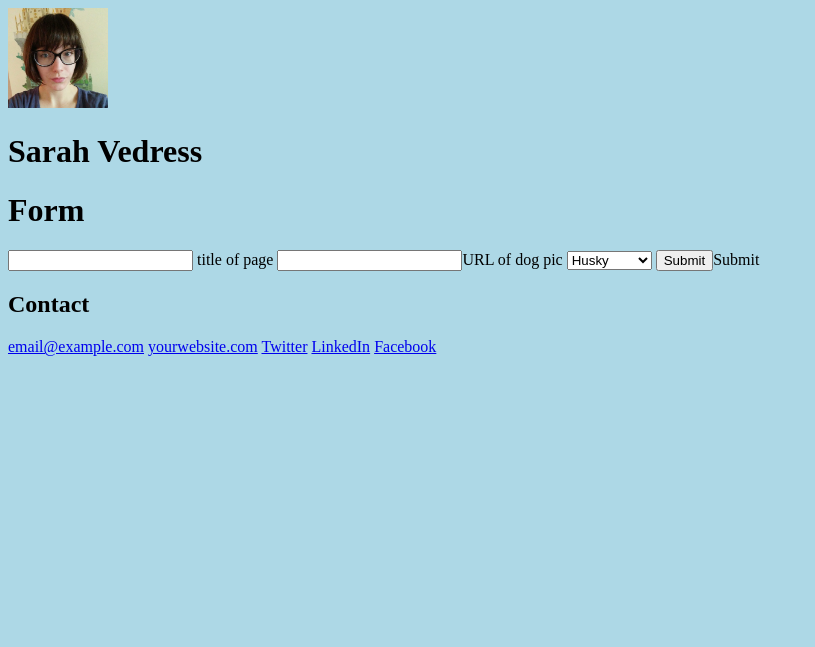
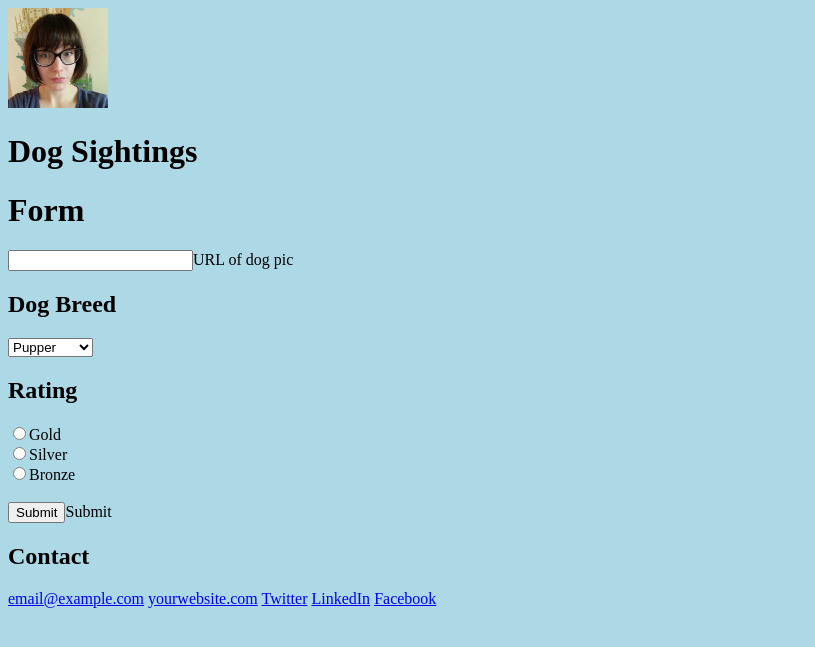
Before and after one commit to sarahveddy/350Project, a Python web app: template templates/form.html in a window 1280 px wide. Shown: the top 647 px of the page, without its empty margins (0-815 px from the left). Run offline with Jinja, Linux system fonts and the light colour scheme; the template is opened without the code that fills it, so the values that code supplies are empty.

Commit message:
minor changes

```diff
--- a/templates/form.html
+++ b/templates/form.html
@@ -3,14 +3,22 @@
 {% block content %}
     <h1>Form</h1>
     <form action="/form" method="post">
-        <input type="text" name="title" > title of page </input>
+        <!--<input type="text" name="title" > title of page </input> </!-->
         <input type="text" name="dog_pic">URL of dog pic</input>
+        <br>
+        <h2>Dog Breed</h2>
         <select name="dog_breed">
-            <option>Husky</option>
-            <option>RatDog</option>
+            <option>Pupper</option>
+            <option>Loaf</option>
             <option>GoodBoye</option>
         </select>
+        <br>
+        <h2>Rating</h2>
+        <input type="radio" name="rating" value="Gold">Gold <br>
+        <input type="radio" name="rating" value="Silver">Silver <br>
+        <input type="radio" name="rating" value="Bronze">Bronze <br>
 
+        <br>
         <input type="submit">Submit</input>
     </form>
 {% endblock %}
--- a/templates/static.html
+++ b/templates/static.html
@@ -11,7 +11,7 @@
     <!-- // Intro -->
     <header>
         <img src="/images/picture.jpg" alt="Sarah Vedress" id="profile_picture">
-        <h1>Sarah Vedress</h1>
+        <h1>Dog Sightings</h1>
     </header>
 
     <!-- // Section Content -->
```
Also changed, not shown: 2 other files.
